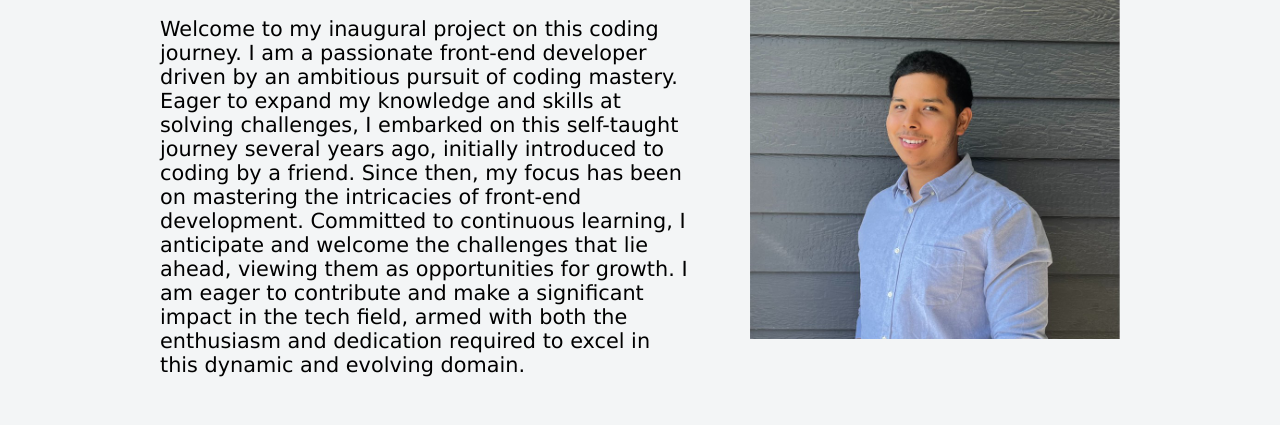
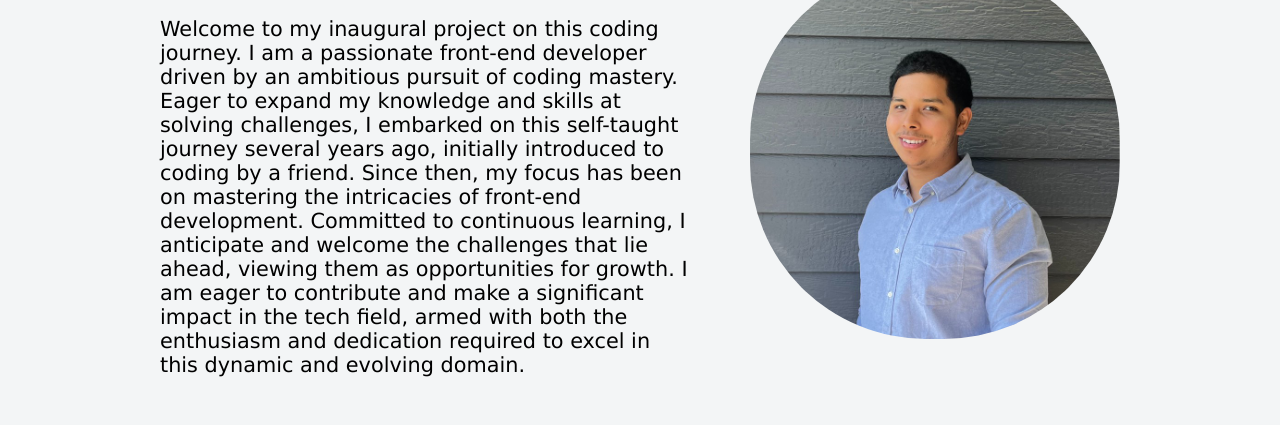
Before and after one commit to Decidoro/Portfolio, a plain HTML site: page index.html in a window 1280 px wide. Shown: the part 217-642 px from the top of the page. Drawn offline with Linux system fonts and the light colour scheme.

Commit message:
adjusted profile picture

```diff
--- a/styles.css
+++ b/styles.css
@@ -83,6 +83,7 @@ h1 {
   width: 370px;
   align-self: center;
   margin-left: 3.5rem;
+  border-radius: 11rem;
 }
 
 /* styling the projects section and list*/
```
